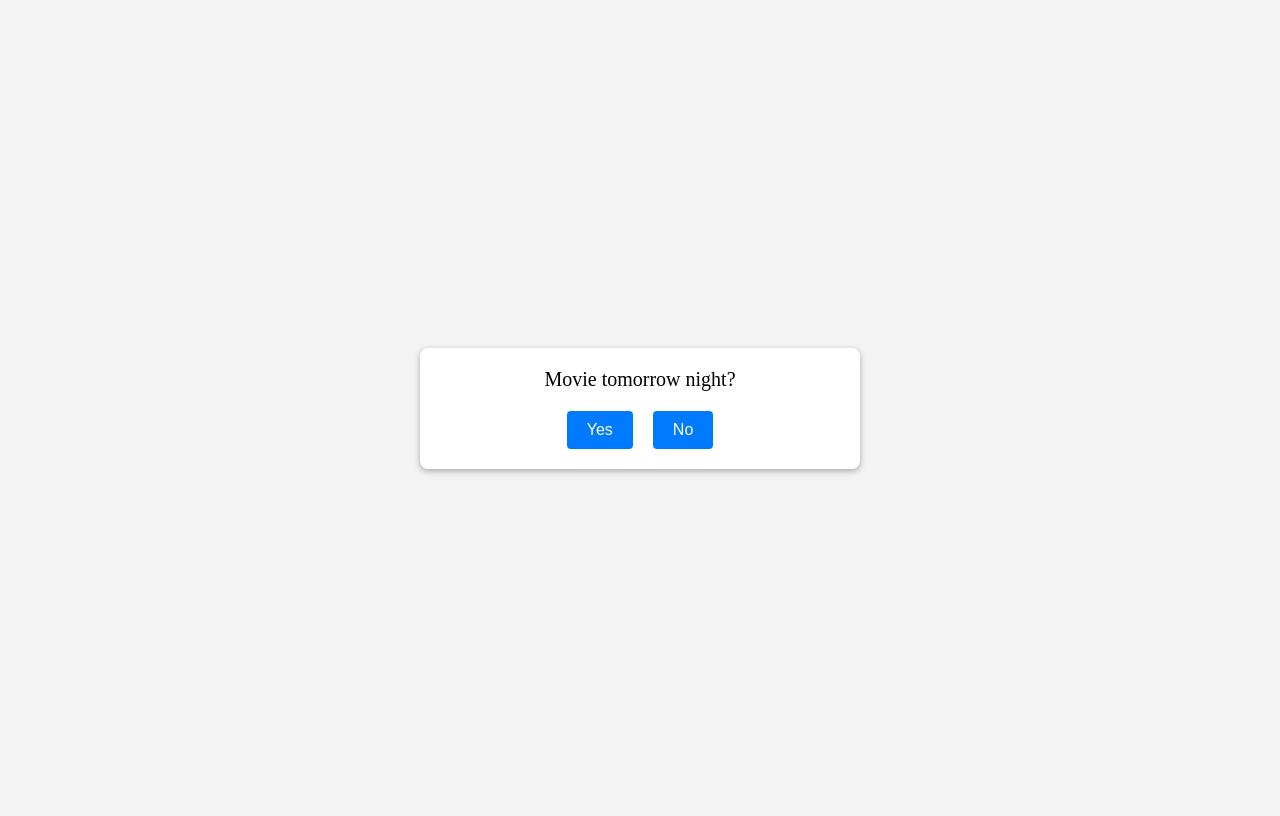
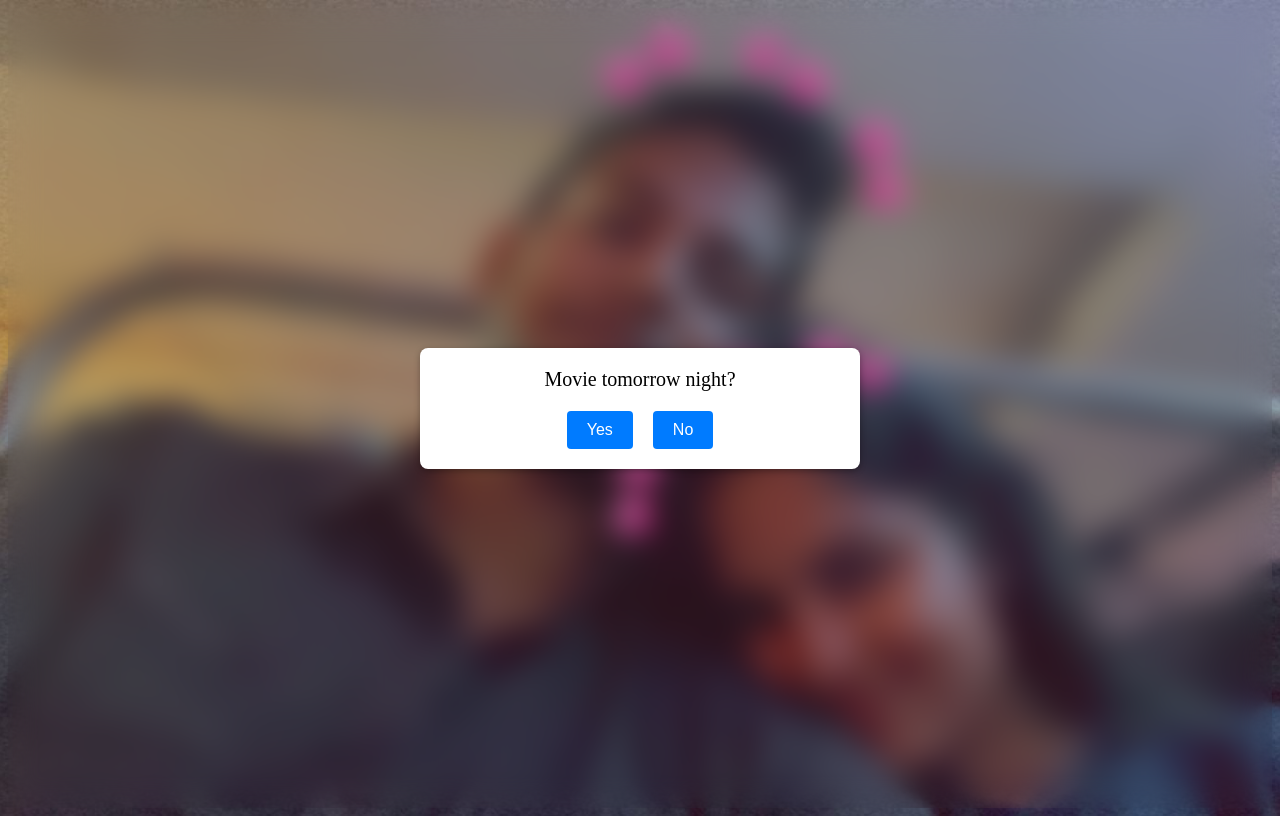
Before and after one commit to saksham0309/GoodFellas, a plain HTML site: page index.html in a window 1280 px wide. Drawn offline with Linux system fonts and the light colour scheme.

Commit message:
Update style.css

```diff
--- a/style.css
+++ b/style.css
@@ -3,7 +3,10 @@ body {
     justify-content: center;
     align-items: center;
     height: 100vh;
-    background: #f3f3f3;
+    background-image: url('img.jpg');
+    background-size: cover;
+    background-position: center;
+    backdrop-filter: blur(15px);
 }
 
 #popup {
```
